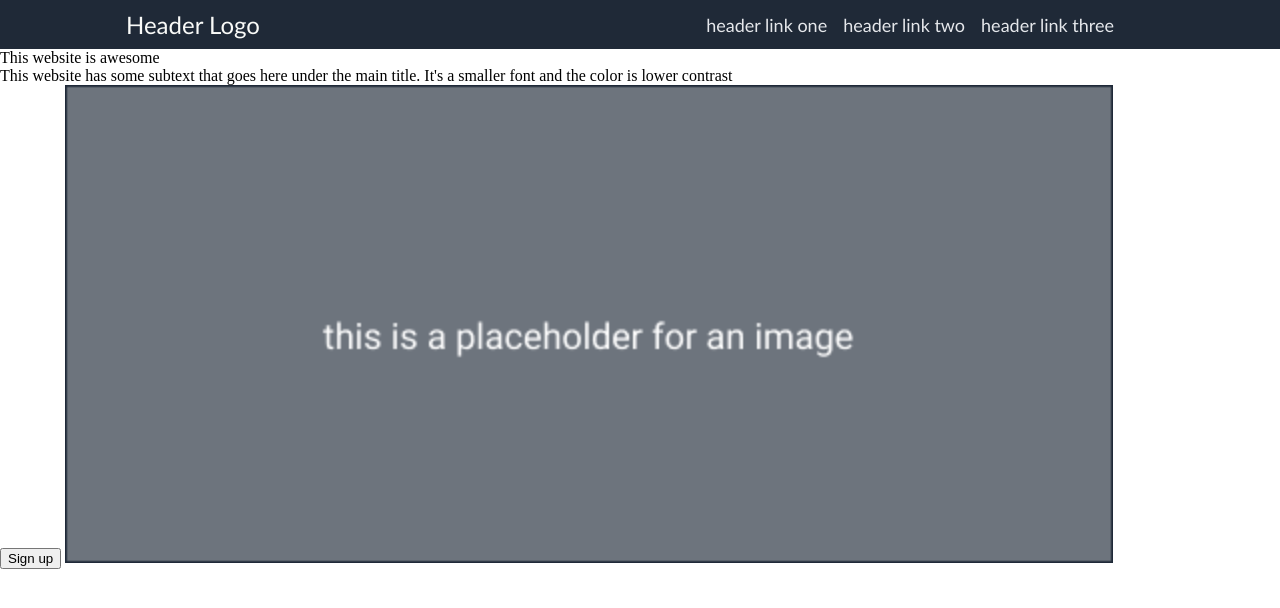
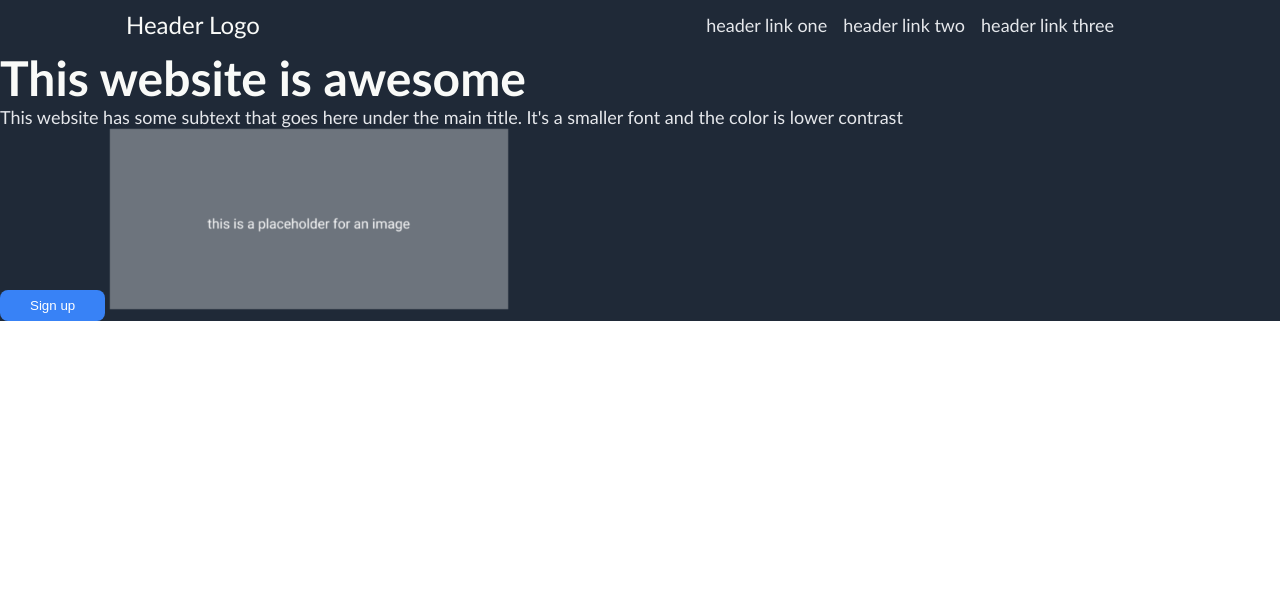
Before and after one commit to phuihumu/webpage, a plain HTML site: page index.html in a window 1280 px wide. Drawn offline with Linux system fonts and the light colour scheme.

Commit message:
Added color and changed font size, weight, and font. Changed the way the button looks and added a max width to the image.

```diff
--- a/style.css
+++ b/style.css
@@ -37,3 +37,31 @@ ul {
     font-size: 18px;
     text-decoration: none;
 }
+
+.intro {
+    background-color: #1F2937;
+    font-family: 'Gill Sans', 'Gill Sans MT', Calibri, 'Trebuchet MS', sans-serif;
+}
+
+.main-text{
+    color: #F9FAF8;
+    font-weight:bolder;
+    font-size: 48px;
+}
+
+.sub-text{
+    color:#E5E7EB;
+    font-size: 18px;
+}
+
+button {
+    background-color:#3882F6;
+    color:white;
+    border: none;
+    border-radius: 8px;
+    padding: 8px 30px;
+}
+
+.intro img {
+    max-width: 400px;
+}
```
